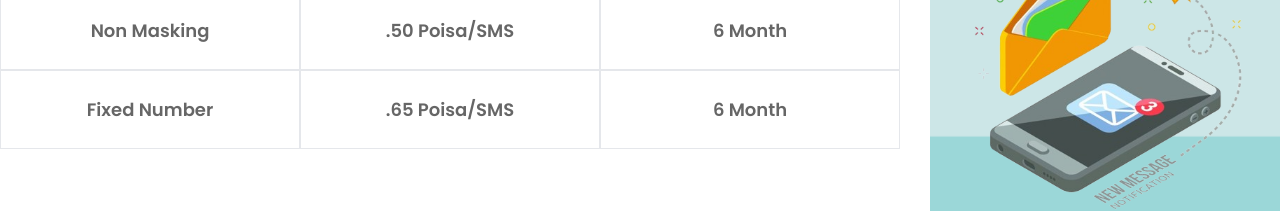
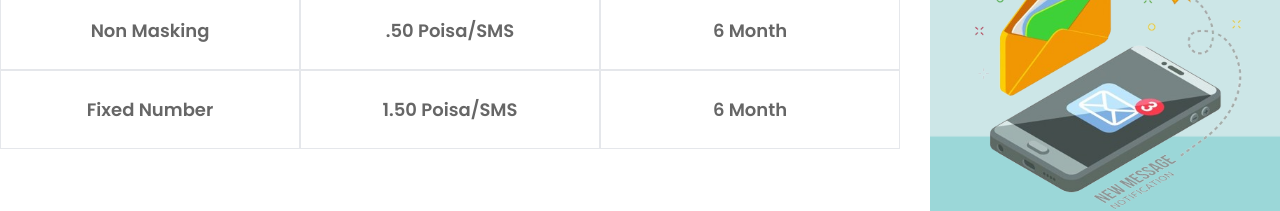
Before and after one commit to zahirulislam-dev/creativeitwebsite, a React (Vite) app: page /BulkSmsDetails in a window 1280 px wide. Shown: the part 506-717 px from the top of the page. Built offline with nearby package versions, Linux system fonts and the light colour scheme.

Commit message:
fixed number sms rate change

```diff
--- a/src/Components/BulkSms/BulkSms.jsx
+++ b/src/Components/BulkSms/BulkSms.jsx
@@ -22,7 +22,7 @@ const BulkSms = () => {
               </div>
               <div className='flex items-center bg-white'>
                 <div className='w-[300px] font-pops font-semibold text-[14px] xl:text-[18px] text-center text-overlay py-[25px] border'>Fixed Number</div>
-                <div className='w-[300px] font-pops font-semibold text-[14px] xl:text-[18px] text-center text-overlay py-[25px] border'>.65 Poisa/SMS</div>
+                <div className='w-[300px] font-pops font-semibold text-[14px] xl:text-[18px] text-center text-overlay py-[25px] border'>1.50 Poisa/SMS</div>
                 <div className='w-[300px] font-pops font-semibold text-[14px] xl:text-[18px] text-center text-overlay py-[25px] border'>6 Month</div>
               </div>
             </div>
```
